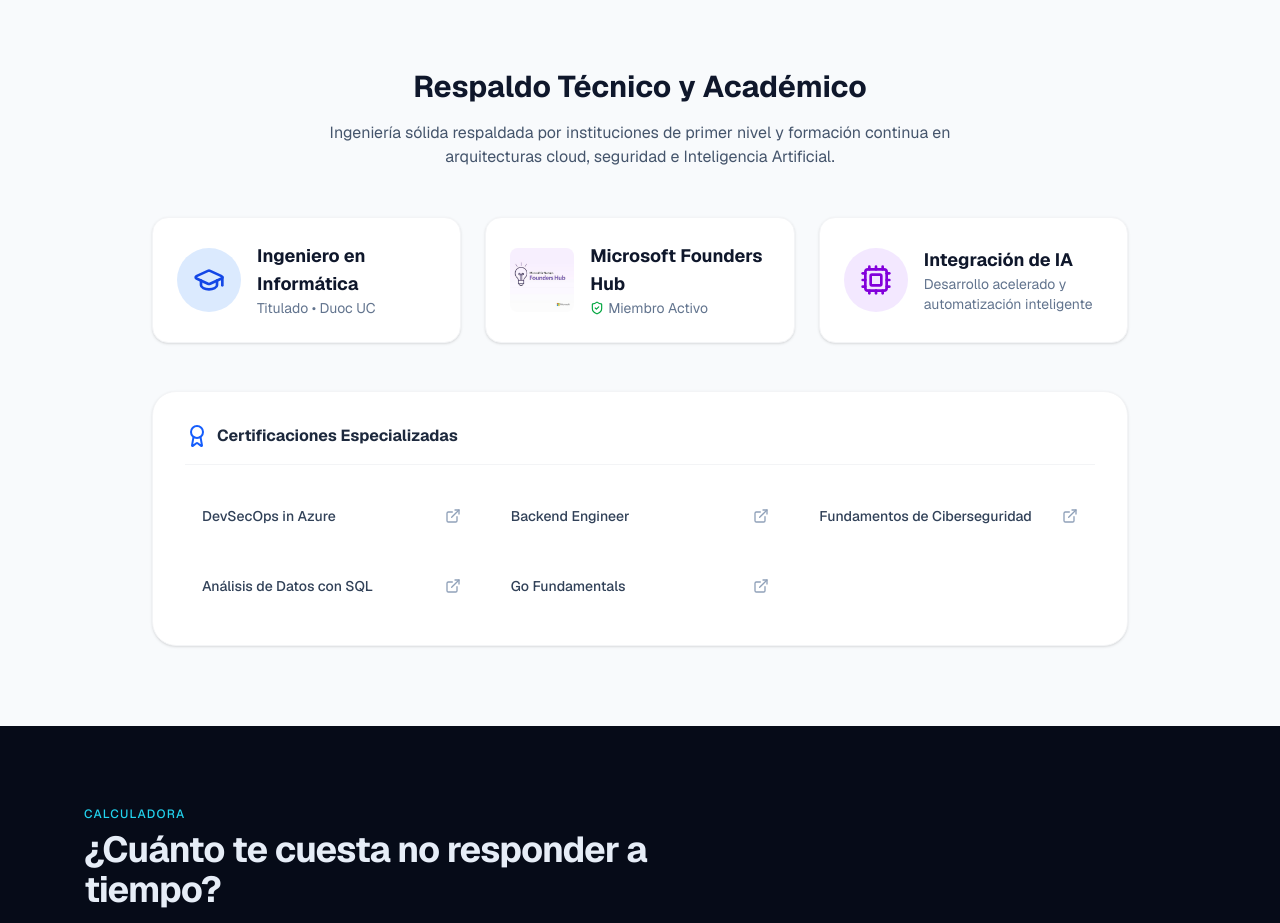
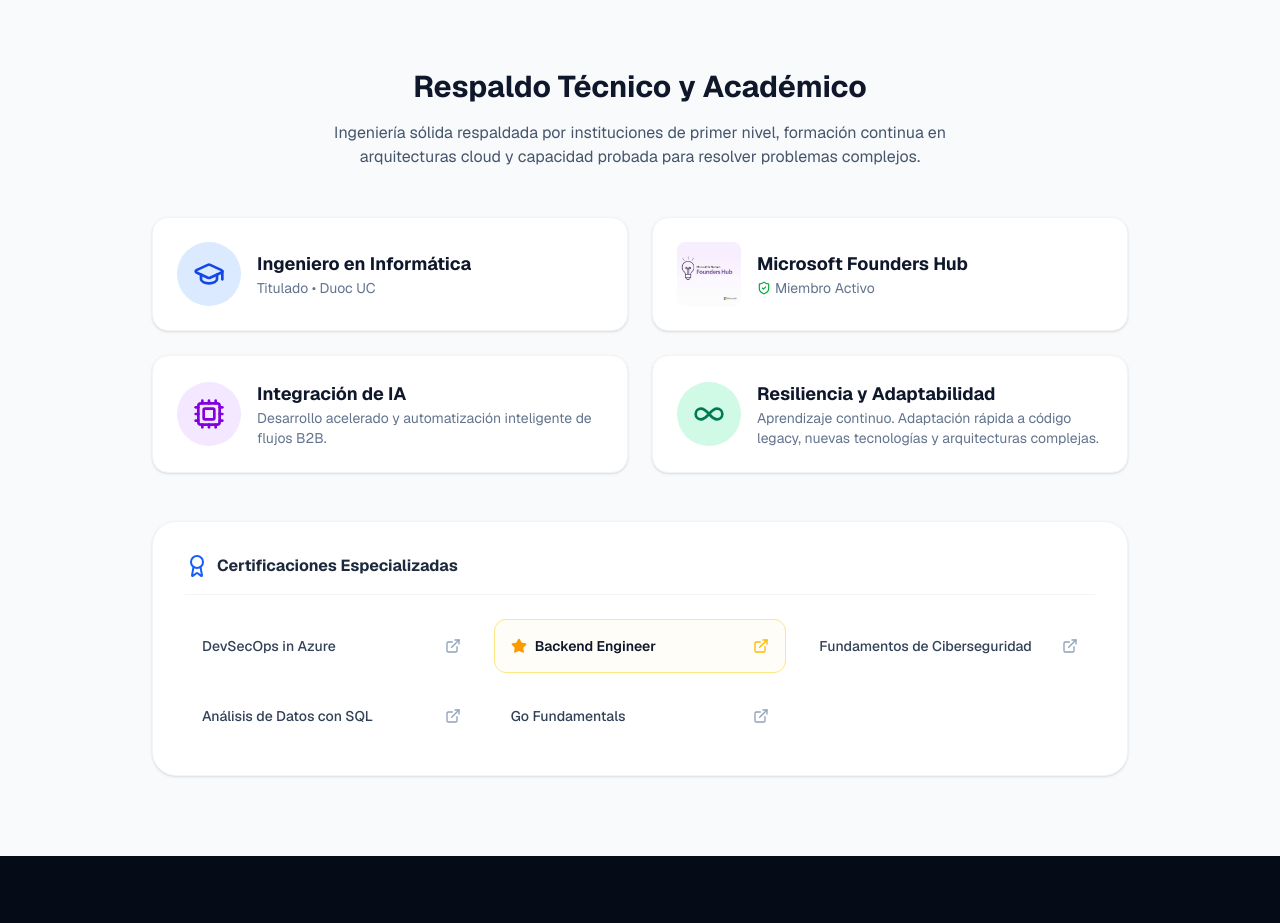
Before and after one commit to WilldiazRaM/WilldiazRaM.github.io, a Next.js app: page / in a window 1280 px wide. Shown: the part 2400-3323 px from the top of the page. Built offline with nearby package versions, Linux system fonts and the light colour scheme; no server answers.

Commit message:
mod Cert. backend isPro

```diff
--- a/components/CredentialsSection.tsx
+++ b/components/CredentialsSection.tsx
@@ -1,10 +1,11 @@
 import Image from "next/image";
-import { GraduationCap, Award, ExternalLink, ShieldCheck, Cpu } from "lucide-react";
+import { GraduationCap, Award, ExternalLink, ShieldCheck, Cpu, Infinity, Star } from "lucide-react";
 import { Reveal } from "./Reveal";
 
+// Escalabilidad: Solo agrega 'isPro: true' a las certificaciones que quieras destacar.
 const certificates = [
   { title: "DevSecOps in Azure", file: "devsecops_in_azure.pdf" },
-  { title: "Backend Engineer", file: "2_backend_engineer.pdf" },
+  { title: "Backend Engineer", file: "2_backend_engineer.pdf", isPro: true },
   { title: "Fundamentos de Ciberseguridad", file: "3_fundamentals_cibersecurity.pdf" },
   { title: "Análisis de Datos con SQL", file: "5_analize_data_sql.pdf" },
   { title: "Go Fundamentals", file: "1_go_fundamentals.pdf" }
@@ -18,16 +19,17 @@ export function CredentialsSection() {
           <div className="text-center mb-12">
             <h2 className="text-3xl font-bold text-slate-900 mb-4">Respaldo Técnico y Académico</h2>
             <p className="text-slate-600 max-w-2xl mx-auto">
-              Ingeniería sólida respaldada por instituciones de primer nivel y formación continua en arquitecturas cloud, seguridad e Inteligencia Artificial.
+              Ingeniería sólida respaldada por instituciones de primer nivel, formación continua en arquitecturas cloud y capacidad probada para resolver problemas complejos.
             </p>
           </div>
         </Reveal>
 
-        {/* Pilares de Autoridad - Ahora en 3 columnas */}
-        <div className="grid md:grid-cols-3 gap-6 mb-12">
+        {/* Pilares de Autoridad - Cuadrícula 2x2 perfecta */}
+        <div className="grid md:grid-cols-2 gap-6 mb-12">
+
           <Reveal delay={0.1}>
-            <div className="flex items-center gap-4 bg-white p-6 rounded-2xl shadow-sm border border-gray-100 h-full">
-              <div className="bg-blue-100 p-4 rounded-full text-blue-700">
+            <div className="flex items-center gap-4 bg-white p-6 rounded-2xl shadow-sm border border-gray-100 h-full hover:border-blue-200 transition-colors">
+              <div className="bg-blue-100 p-4 rounded-full text-blue-700 shrink-0">
                 <GraduationCap size={32} />
               </div>
               <div>
@@ -38,8 +40,8 @@ export function CredentialsSection() {
           </Reveal>
 
           <Reveal delay={0.2}>
-            <div className="flex items-center gap-4 bg-white p-6 rounded-2xl shadow-sm border border-gray-100 h-full">
-               <div className="w-16 h-16 relative flex-shrink-0">
+            <div className="flex items-center gap-4 bg-white p-6 rounded-2xl shadow-sm border border-gray-100 h-full hover:border-blue-200 transition-colors">
+               <div className="w-16 h-16 relative shrink-0">
                   <Image
                     src="/Microsoft_founder_member.jpg"
                     alt="Microsoft Founders Hub"
@@ -56,22 +58,34 @@ export function CredentialsSection() {
             </div>
           </Reveal>
 
-          {/* Nuevo Pilar: Inteligencia Artificial */}
           <Reveal delay={0.3}>
-            <div className="flex items-center gap-4 bg-white p-6 rounded-2xl shadow-sm border border-gray-100 h-full">
-              <div className="bg-purple-100 p-4 rounded-full text-purple-700">
+            <div className="flex items-center gap-4 bg-white p-6 rounded-2xl shadow-sm border border-gray-100 h-full hover:border-purple-200 transition-colors">
+              <div className="bg-purple-100 p-4 rounded-full text-purple-700 shrink-0">
                 <Cpu size={32} />
               </div>
               <div>
                 <h3 className="font-bold text-slate-900 text-lg">Integración de IA</h3>
-                <p className="text-slate-500 text-sm">Desarrollo acelerado y automatización inteligente</p>
+                <p className="text-slate-500 text-sm">Desarrollo acelerado y automatización inteligente de flujos B2B.</p>
               </div>
             </div>
           </Reveal>
+
+          <Reveal delay={0.4}>
+            <div className="flex items-center gap-4 bg-white p-6 rounded-2xl shadow-sm border border-gray-100 h-full hover:border-emerald-200 transition-colors">
+              <div className="bg-emerald-100 p-4 rounded-full text-emerald-700 shrink-0">
+                <Infinity size={32} />
+              </div>
+              <div>
+                <h3 className="font-bold text-slate-900 text-lg">Resiliencia y Adaptabilidad</h3>
+                <p className="text-slate-500 text-sm">Aprendizaje continuo. Adaptación rápida a código legacy, nuevas tecnologías y arquitecturas complejas.</p>
+              </div>
+            </div>
+          </Reveal>
+
         </div>
 
-        {/* Grilla de Certificados PDF */}
-        <Reveal delay={0.4}>
+        {/* Grilla de Certificados PDF con lógica de Destacados */}
+        <Reveal delay={0.5}>
           <div className="bg-white p-8 rounded-3xl shadow-sm border border-gray-100">
             <h3 className="flex items-center gap-2 font-bold text-slate-800 mb-6 pb-4 border-b border-gray-100">
               <Award className="text-blue-600" size={24} />
@@ -84,12 +98,23 @@ export function CredentialsSection() {
                   href={`/certificates/${cert.file}`}
                   target="_blank"
                   rel="noopener noreferrer"
-                  className="group flex items-start justify-between p-4 rounded-xl hover:bg-slate-50 border border-transparent hover:border-slate-200 transition-all"
+                  className={`group flex items-start justify-between p-4 rounded-xl border transition-all ${
+                    cert.isPro
+                      ? "bg-amber-50/40 border-amber-200 hover:bg-amber-50 hover:border-amber-400"
+                      : "bg-transparent border-transparent hover:bg-slate-50 hover:border-slate-200"
+                  }`}
                 >
-                  <span className="text-sm font-medium text-slate-700 group-hover:text-blue-700 transition-colors line-clamp-2 pr-2">
-                    {cert.title}
+                  <span className={`text-sm flex items-start gap-2 transition-colors pr-2 ${
+                    cert.isPro ? "font-semibold text-slate-900 group-hover:text-amber-700" : "font-medium text-slate-700 group-hover:text-blue-700"
+                  }`}>
+                    {cert.isPro && (
+                      <Star size={16} className="text-amber-500 fill-amber-500 shrink-0 mt-0.5" />
+                    )}
+                    <span className="line-clamp-2">{cert.title}</span>
                   </span>
-                  <ExternalLink size={16} className="text-slate-400 group-hover:text-blue-600 flex-shrink-0 mt-0.5" />
+                  <ExternalLink size={16} className={`shrink-0 mt-0.5 ${
+                    cert.isPro ? "text-amber-400 group-hover:text-amber-600" : "text-slate-400 group-hover:text-blue-600"
+                  }`} />
                 </a>
               ))}
             </div>
```
